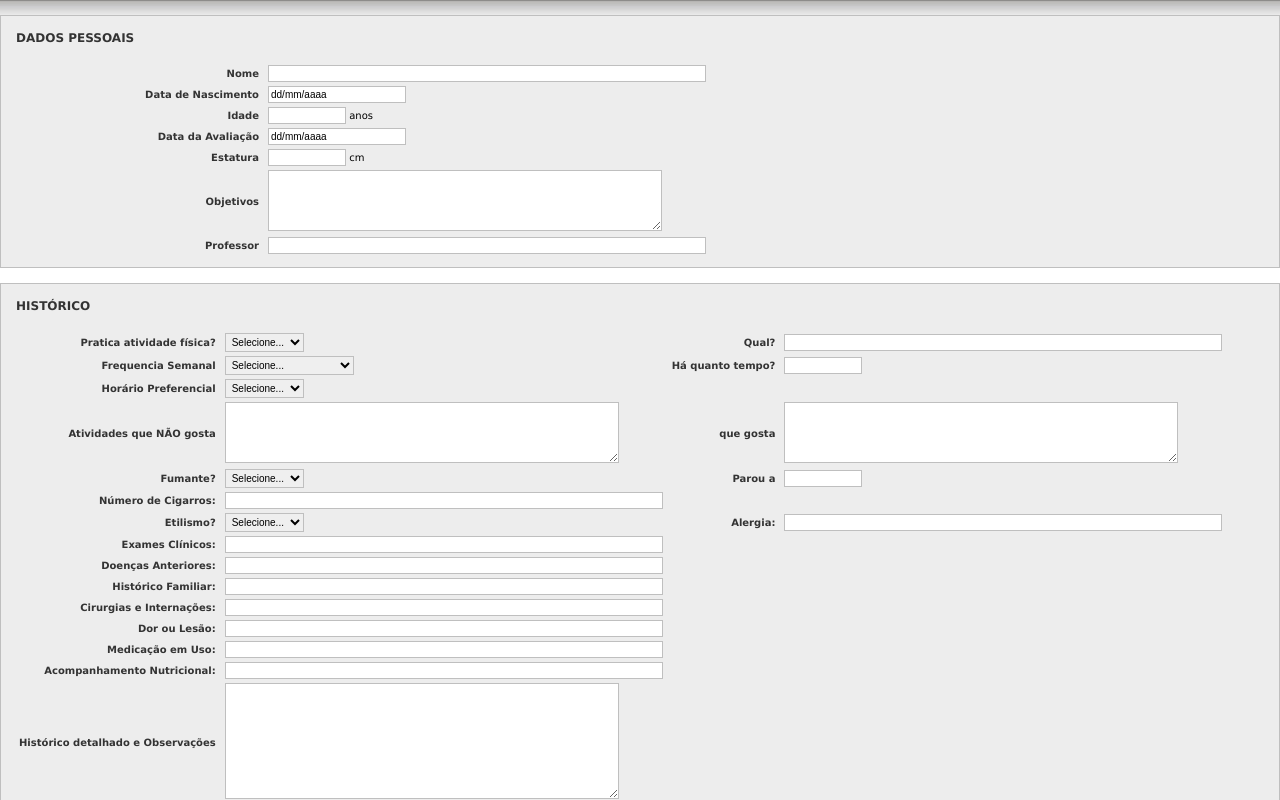
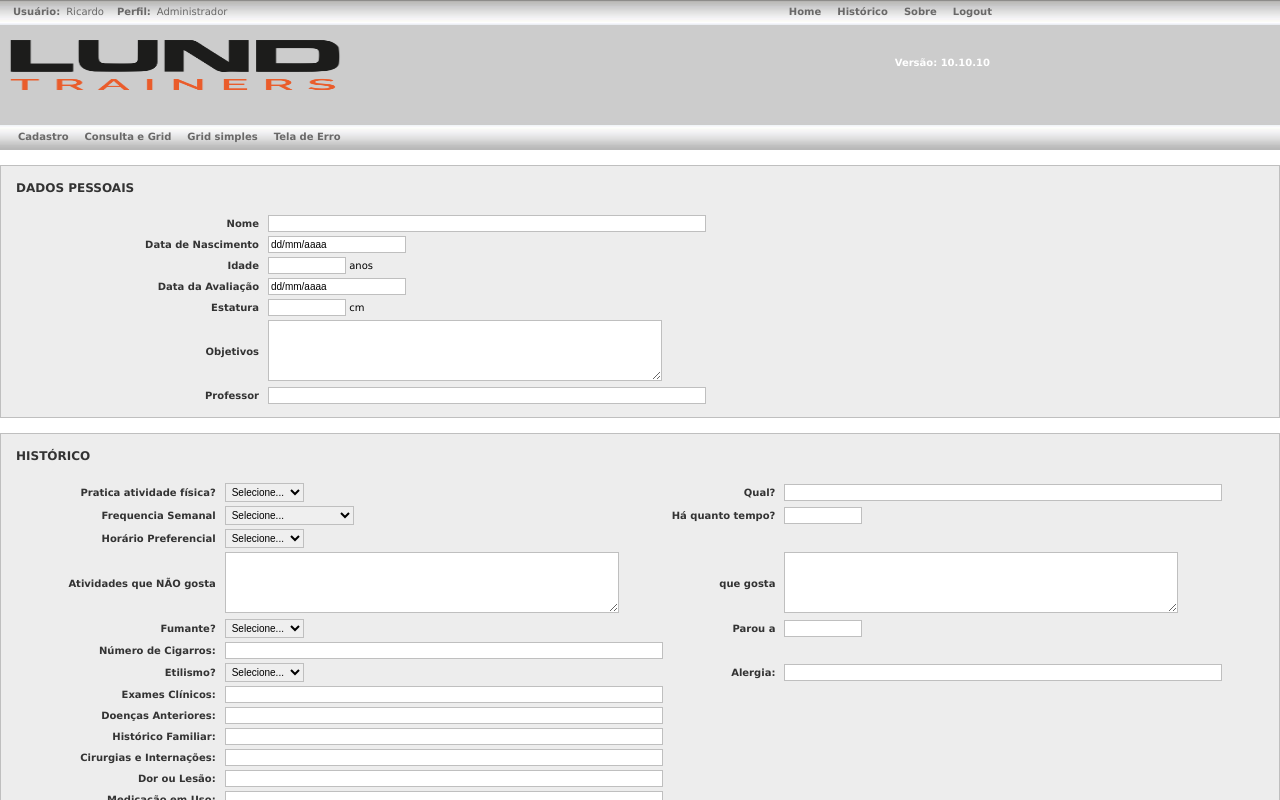
Before and after one commit to jessicaRRSantos/reactJs, a React (Create React App) app in the folder minha-primeira-app/: page /cadastro in a window 1280 px wide. Shown: the top 800 px of the page. Built offline with nearby package versions, Linux system fonts and the light colour scheme.

Commit message:
inserção de header na tela de cadastro

```diff
--- a/minha-primeira-app/src/Componentes/Cadastro/index.js
+++ b/minha-primeira-app/src/Componentes/Cadastro/index.js
@@ -1,10 +1,17 @@
 import React from 'react';
 
 import Formulario from '../Formulario';
+import Header from '../Header';
+import Menu from '../Menu';
 
 const Cadastro = () => {
     return (
-          <Formulario/>
+
+        <div className="conteudo">
+            <Header usuario="Ricardo" perfil="Administrador"/>
+            <Menu/>
+            <Formulario/>
+        </div>
     );
 
 }
--- a/minha-primeira-app/src/Componentes/Home/index.js
+++ b/minha-primeira-app/src/Componentes/Home/index.js
@@ -8,7 +8,7 @@ const Home = () =>{
                 <div class="BreadCrumb"><a href="/home">Home</a> &raquo; Lund Trainers</div>
                 <div class="TitleBar">
                     <div class="Title">Lund Trainers</div>
-                </div>
+            </div>
 
                 <p>Localizado na Barra da Tijuca, no Rio de Janeiro, o Studio est&aacute; equipado com os mais modernos equipamentos e acess&oacute;rios funcionais. Nele s&atilde;o realizados a maior parte dos treinamentos</p>
                 <br/>
```
